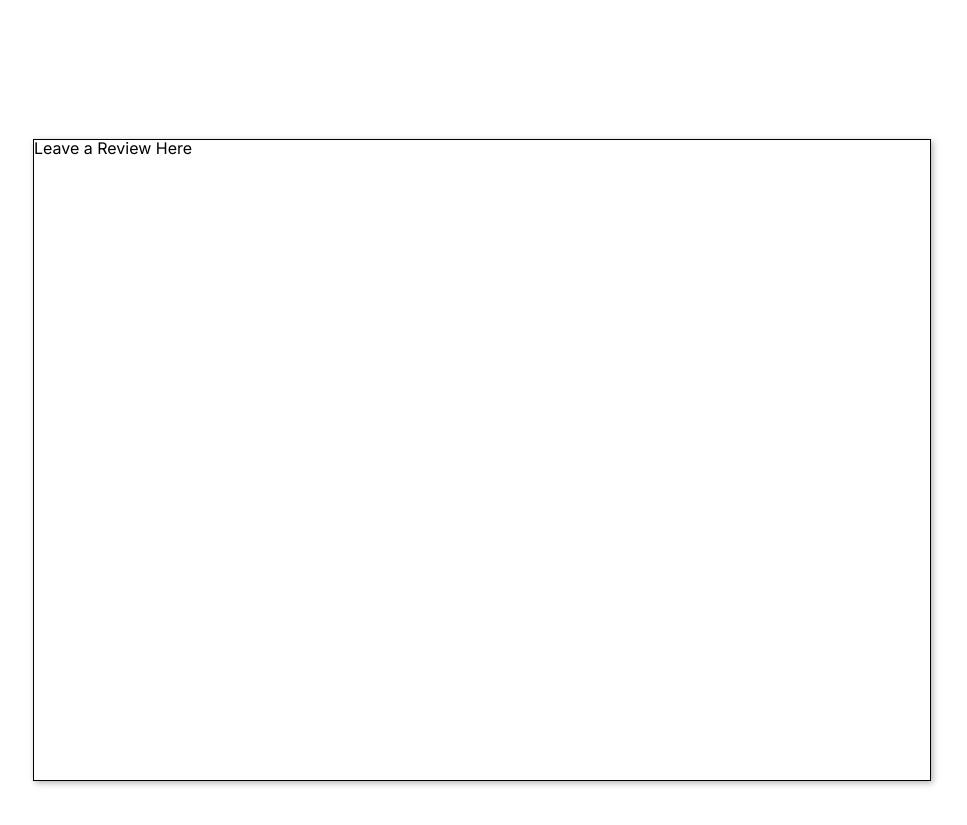
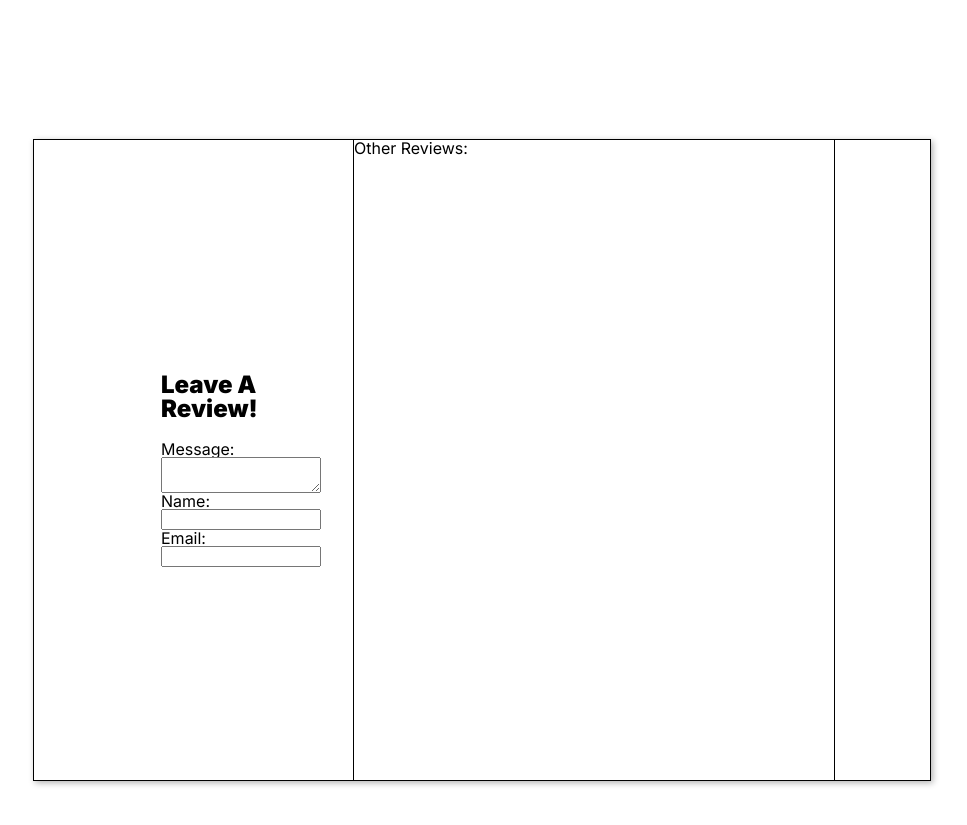
Before and after one commit to Dry-B/local-pc-repair-service, a React (Create React App) app in the folder client/: page / in a window 1280 px wide. Shown: the part 2340-3165 px from the top of the page, without its empty margins (158-1125 px from the left). Built offline with nearby package versions, Linux system fonts and the light colour scheme; no server answers.

Commit message:
leave review frontend and backend

```diff
--- a/client/src/Components/LeaveReview.js
+++ b/client/src/Components/LeaveReview.js
@@ -3,12 +3,38 @@ import { styled } from 'styled-components';
 const LeaveReview = () => {
 	return (
 		<Wrapper id="leavereview">
-			<Container>Leave a Review Here</Container>
+			<Container>
+				<Form>
+					<h2>Leave A Review!</h2>
+					<label>Message:</label>
+					<textarea></textarea>
+					<label>Name:</label>
+					<input></input>
+					<label>Email:</label>
+					<input></input>
+				</Form>
+				<PreviousReviews>Other Reviews:</PreviousReviews>
+			</Container>
 		</Wrapper>
 	);
 };
 
+const PreviousReviews = styled.div`
+	border: solid black 1px;
+	height: 40rem;
+	width: 30rem;
+`;
+const Form = styled.form`
+	display: flex;
+	flex-direction: column;
+	width: 10rem;
+	justify-content: center;
+	margin: 2rem;
+`;
 const Container = styled.div`
+	display: flex;
+	justify-content: center;
+	align-items: center;
 	border: solid black 0.1rem;
 	height: 80%;
 	width: 70%;
```
Also changed, not shown: 1 other file (tests, documents, lock files or other folders).
